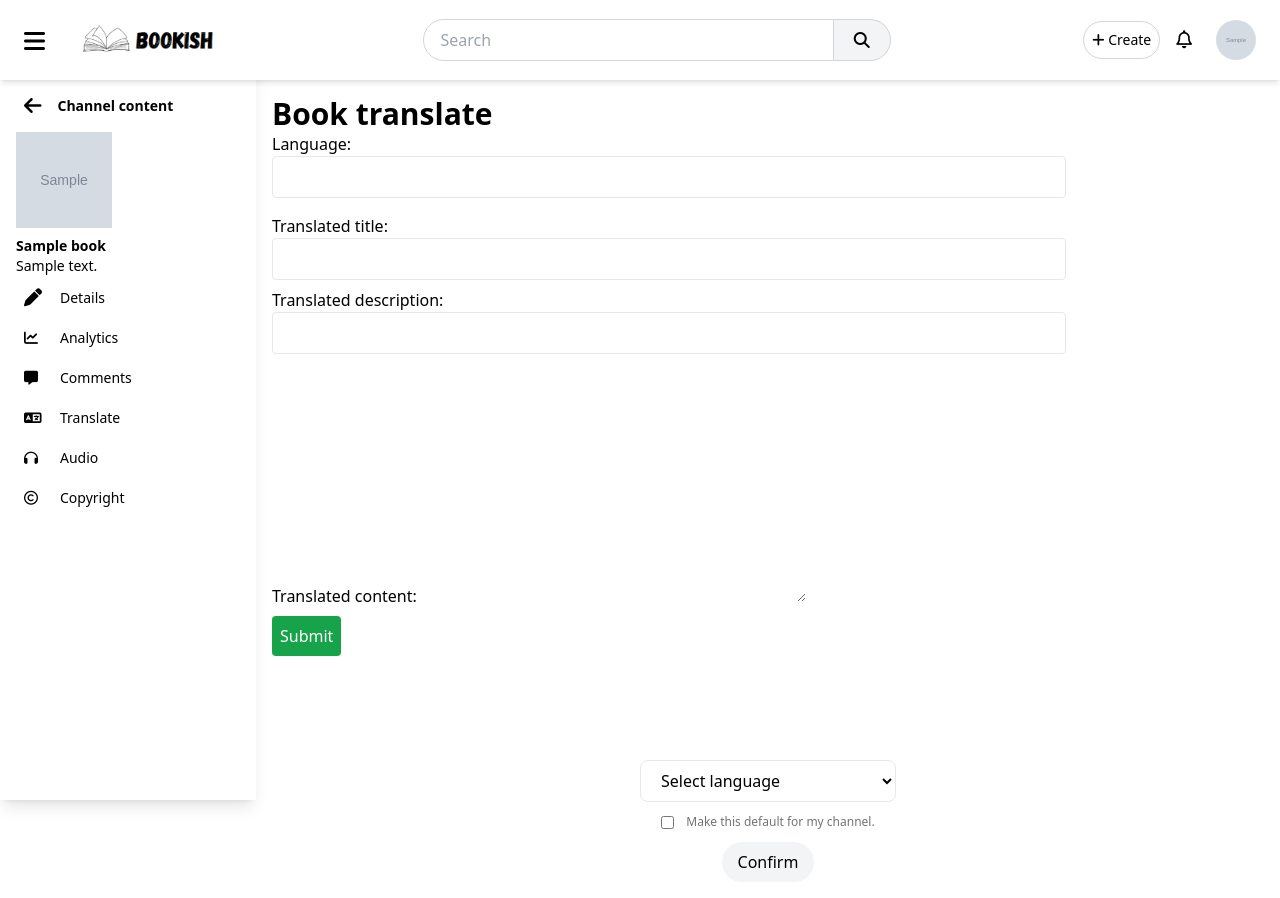
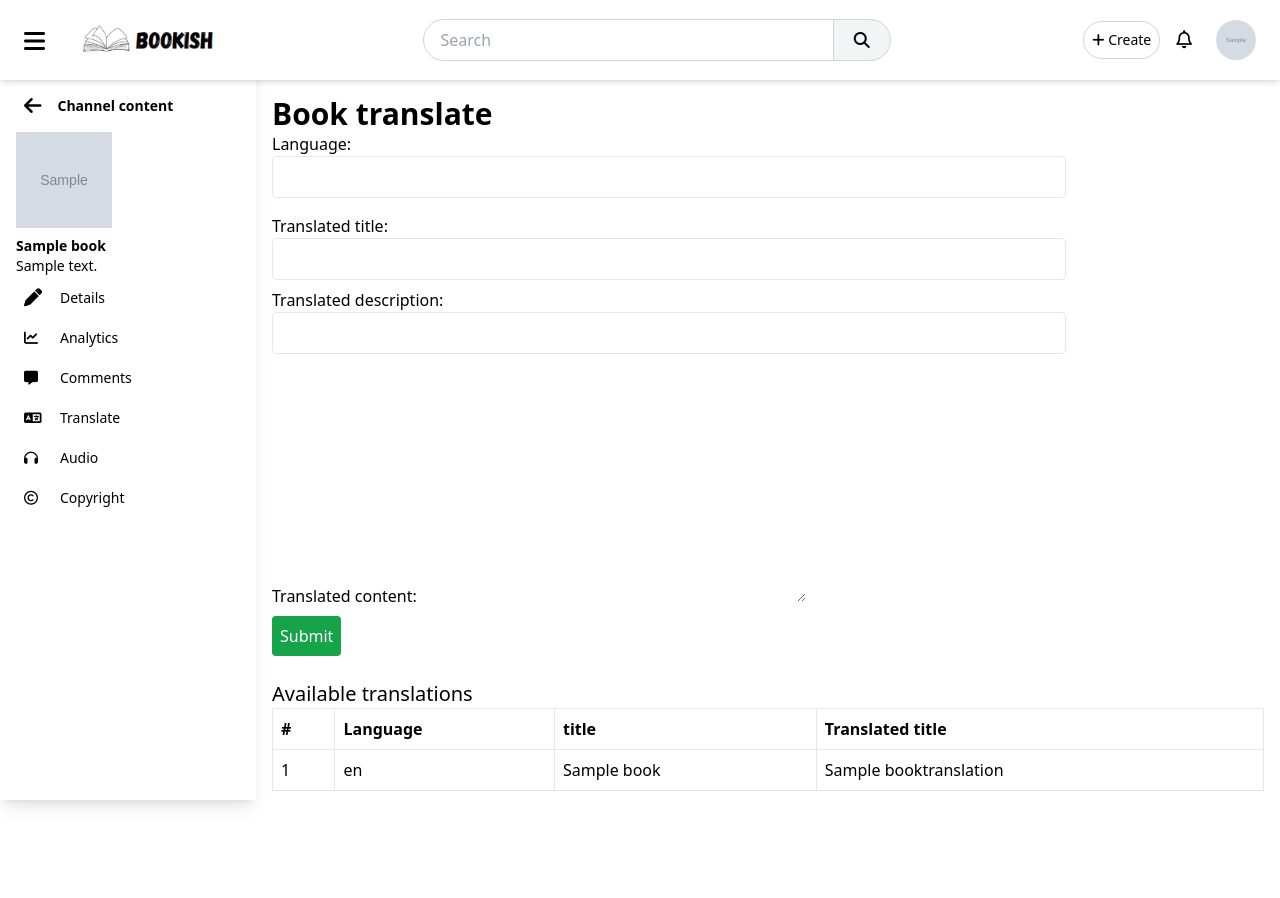
Before and after one commit to onstudiocodes/book-platform, a Django app: a page that uses templates/author/content_translate.html in a window 1280 px wide. After the commit the page ends 807 px from the top, so only its background shows below. Run offline with Django 4.2, Linux system fonts and the light colour scheme; a user stored in the database is signed in; tables that the repository leaves empty hold one stand-in row (values such as "Sample post"); grey boxes marked "Sample" are stand-in pictures; some libraries are stand-ins or nearby versions.

Commit message:
22 March update

```diff
--- a/author/views.py
+++ b/author/views.py
@@ -72,7 +72,13 @@ def author_community(request):
 
 @login_required(login_url='accounts:login')
 def author_earn(request):
-    return render(request, 'author/admin_earn.html')
+    follower_progress = request.user.followers_users.count() / 1000 * 100
+    reader_progress = request.user.userprofile.get_total_views() / 100000 * 100
+    context = {
+        'follower_progress': follower_progress,
+        'reader_progress': reader_progress
+    }
+    return render(request, 'author/admin_earn.html', context)
 
 @login_required(login_url='accounts:login')
 def author_copyright(request):
--- a/templates/author/content_translate.html
+++ b/templates/author/content_translate.html
@@ -15,19 +15,29 @@ Content translate
         {{form.as_p}}
         <input type="submit" value="Submit" class="p-2 rounded bg-green-600 hover:bg-green-700 text-white">
     </form>
+</div>
+<div class="text-xl font-medium mt-4">Available translations</div>
+{% with translations=book.translations.all %}
+{% if translations %}
+<table class="w-full text-left border-collapse table-auto">
+    <tr class="*:border *:p-2">
+        <th>#</th>
+        <th>Language</th>
+        <th>title</th>
+        <th>Translated title</th>
+    </tr>
+    {% for translation in translations %}
+    <tr class="*:border *:p-2">
+        <td>{{forloop.counter}}</td>
+        <td>{{translation.language}}</td>
+        <td>{{translation.book.title}}</td>
+        <td>{{translation.translated_title}}</td>
+    </tr>
+    {% endfor %}
+</table>
 
-    <div class="felx flex-col max-w-lg m-auto space-y-3 mt-24 text-center">
-        <select name="" id="" class="border rounded-lg px-4 py-2 bg-white m-auto w-64">
-            <option value="">Select language</option>
-            <option value="">Bangla</option>
-            <option value="">English</option>
-            <option value="">Hindi</option>
-        </select>
-        <div class="text-xs font-medium text-neutral-500 flex items-center gap-3 justify-center">
-            <input type="checkbox" name="" id="">
-            <div>Make this default for my channel.</div>
-        </div>
-        <button class="px-4 py-2 bg-gray-100 hover:bg-gray-200 rounded-full">Confirm</button>
-    </div>
-</div>
+{% else %}
+No audio for this book found.
+{% endif %}
+{% endwith %}
 {% endblock %}
```
Also changed, not shown: Testing report.txt (+3 -8 lines), templates/author/admin_earn.html (+8 -6 lines), templates/main/newscast.html (+0 -13 lines).
